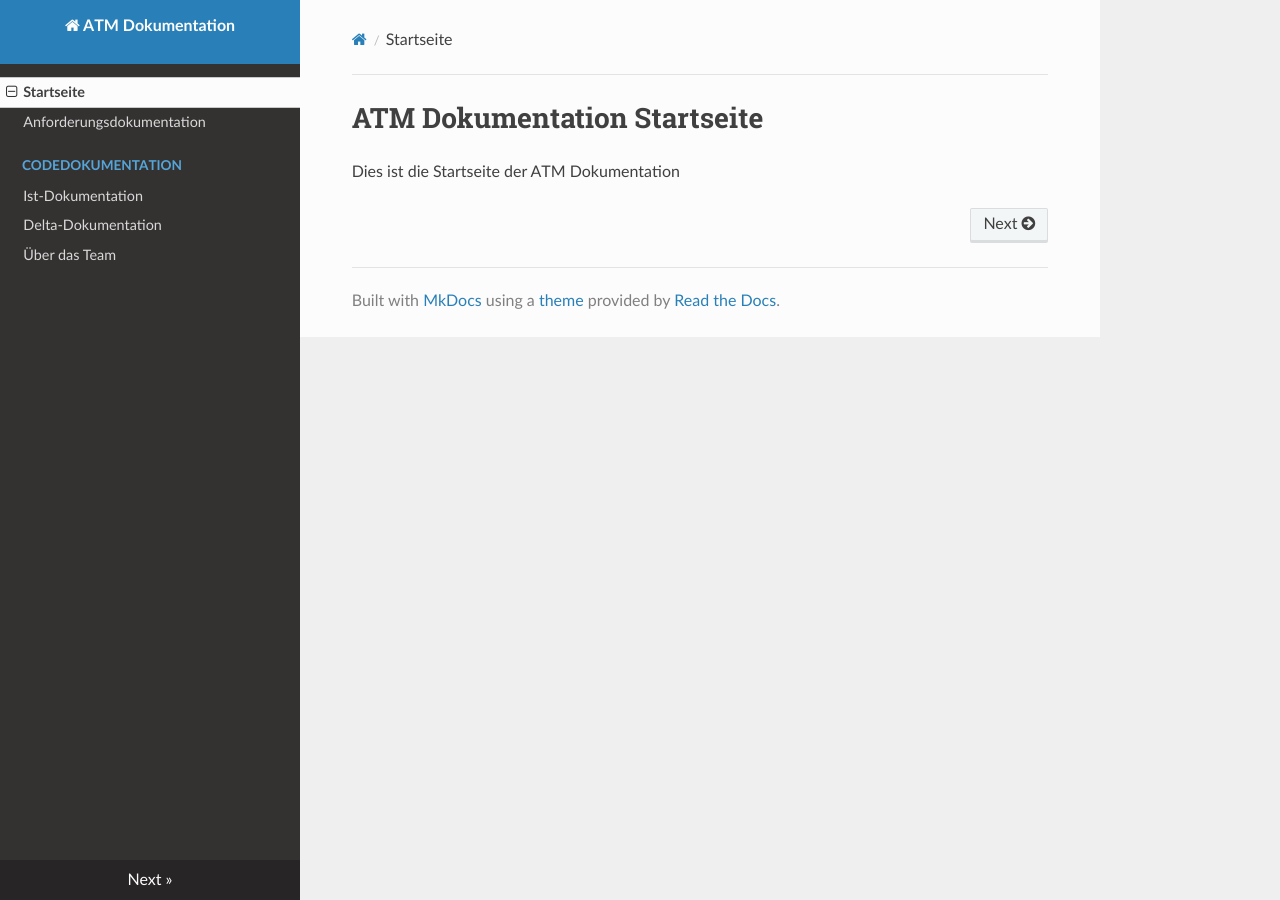
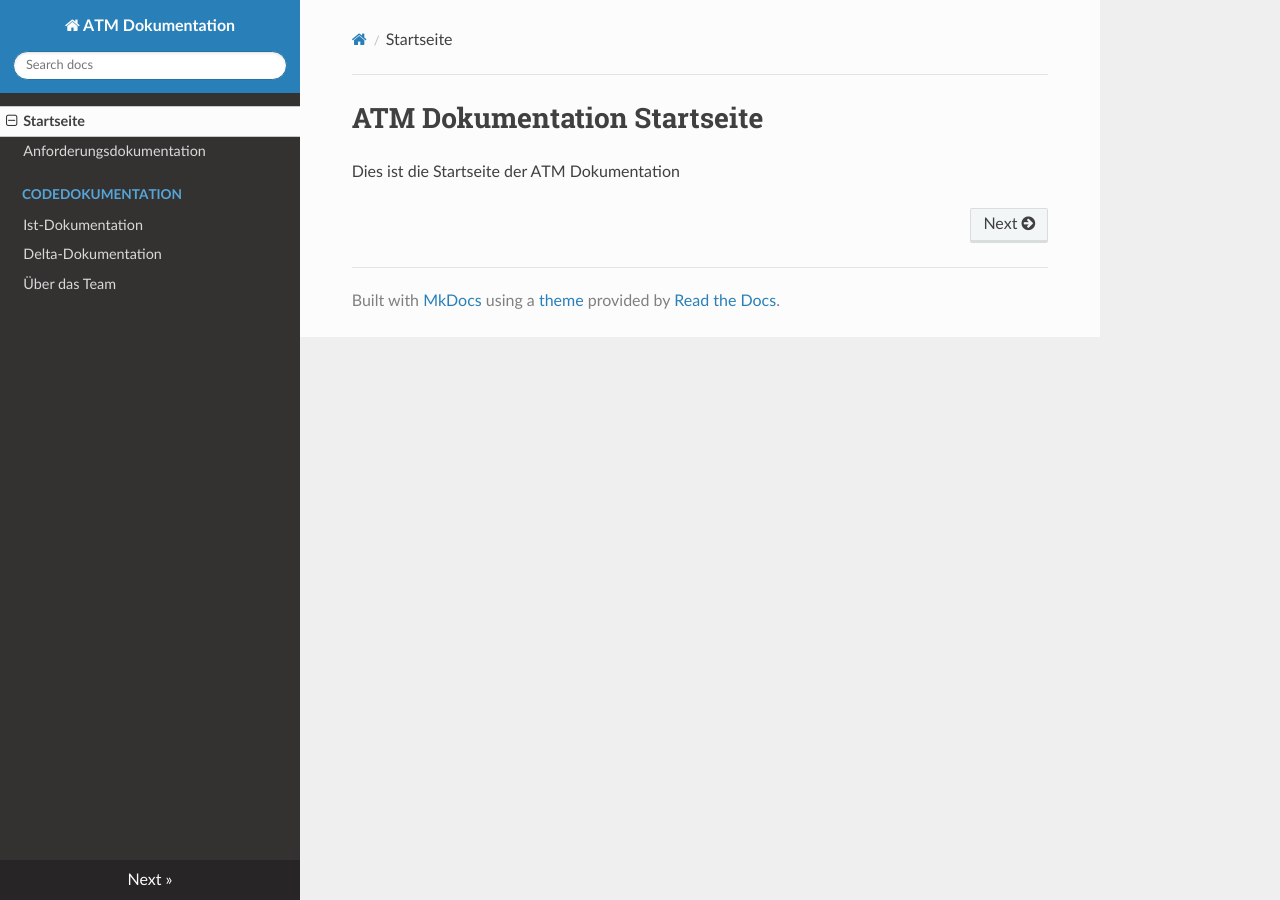
Before and after one commit to Halfpipe-SD/ATM, an MkDocs documentation site: the page built from docs/docs/index.md, in a window 1280 px wide. Built offline with MkDocs 1.6.1, drawn with Linux system fonts in a browser that asks for light colours; nearby versions of some CDN libraries.

Commit message:
Updated workflow

```diff
--- a/docs/docs/requirements.txt
+++ /dev/null
@@ -1 +0,0 @@
-mkdocs-with-pdf
--- a/docs/mkdocs.yml
+++ b/docs/mkdocs.yml
@@ -12,5 +12,5 @@ nav:
 theme: readthedocs
 
 plugins:
-  # - search
+  - search
   - with-pdf
--- /dev/null
+++ b/docs/requirements.txt
@@ -0,0 +1,4 @@
+wheel
+libsass
+with-pdf
+mkdocs-with-pdf
```
